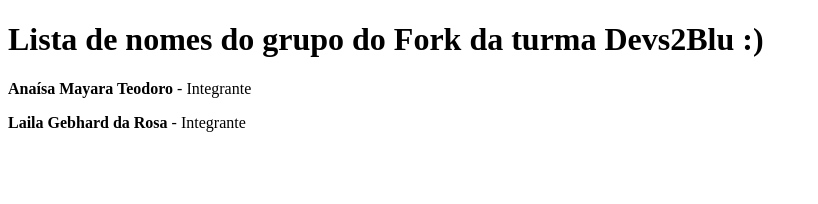
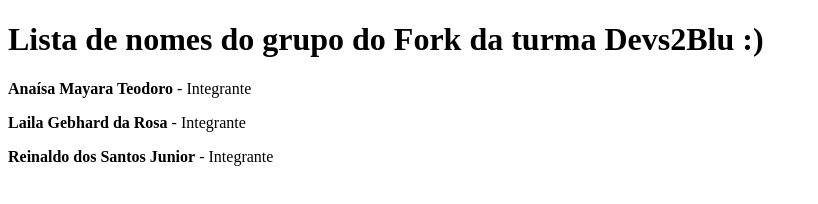
Before and after one commit to anaisateodoro/devs2bluFork2, a plain HTML site: page index.html in a window 1280 px wide. Shown: the whole page, without its empty margins (0-818 px from the left). Drawn offline with Linux system fonts and the light colour scheme.

Commit message:
Adicionado nome

```diff
--- a/index.html
+++ b/index.html
@@ -7,8 +7,12 @@
     <title>Document</title>
 </head>
 <body>
+
     <h1>Lista de nomes do grupo do Fork da turma Devs2Blu :)</h1>
+
     <p><b>Anaísa Mayara Teodoro</b> - Integrante</p>
     <p><b>Laila Gebhard da Rosa</b> - Integrante</p>
+    <p><b>Reinaldo dos Santos Junior</b> - Integrante</p>
+
 </body>
 </html>
```
